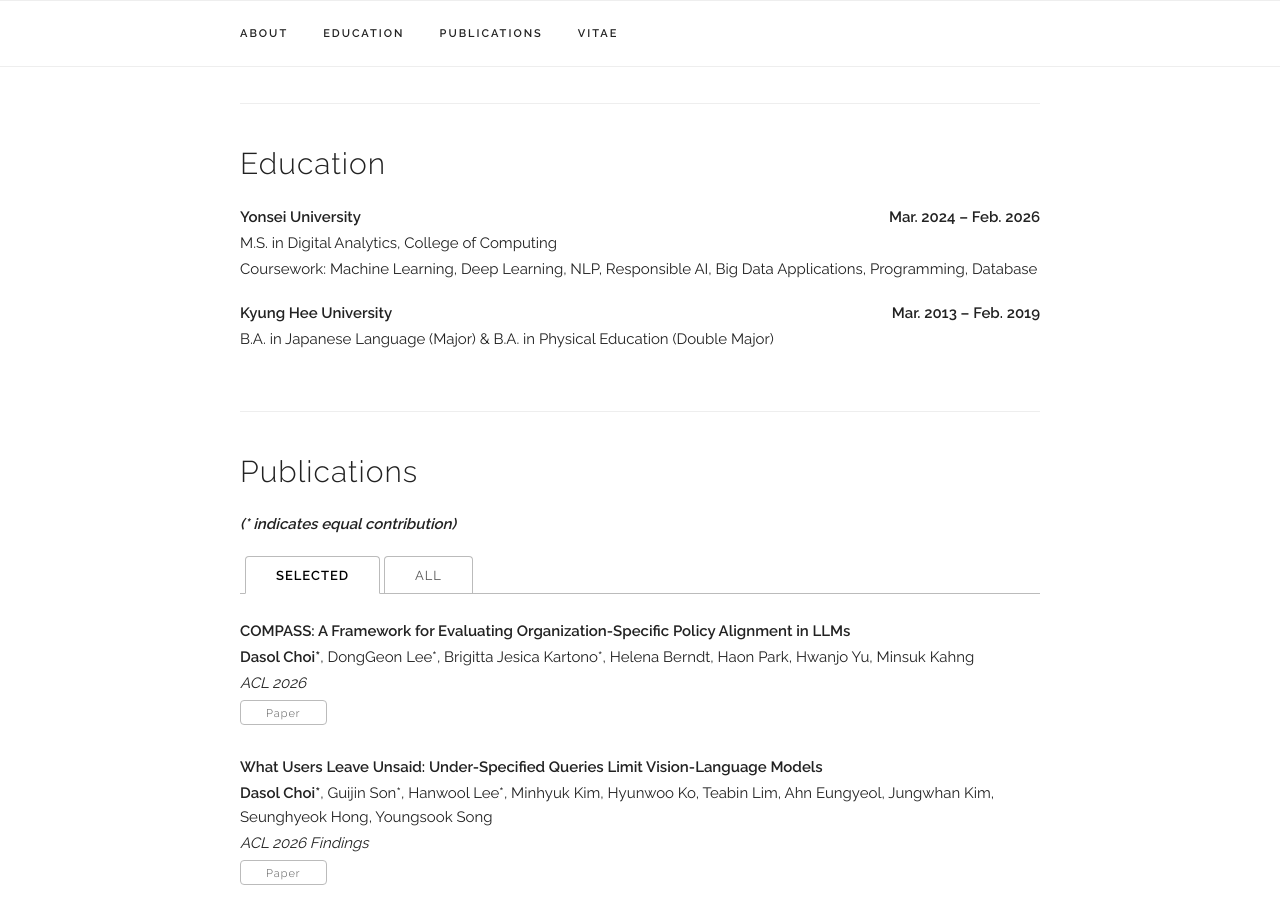
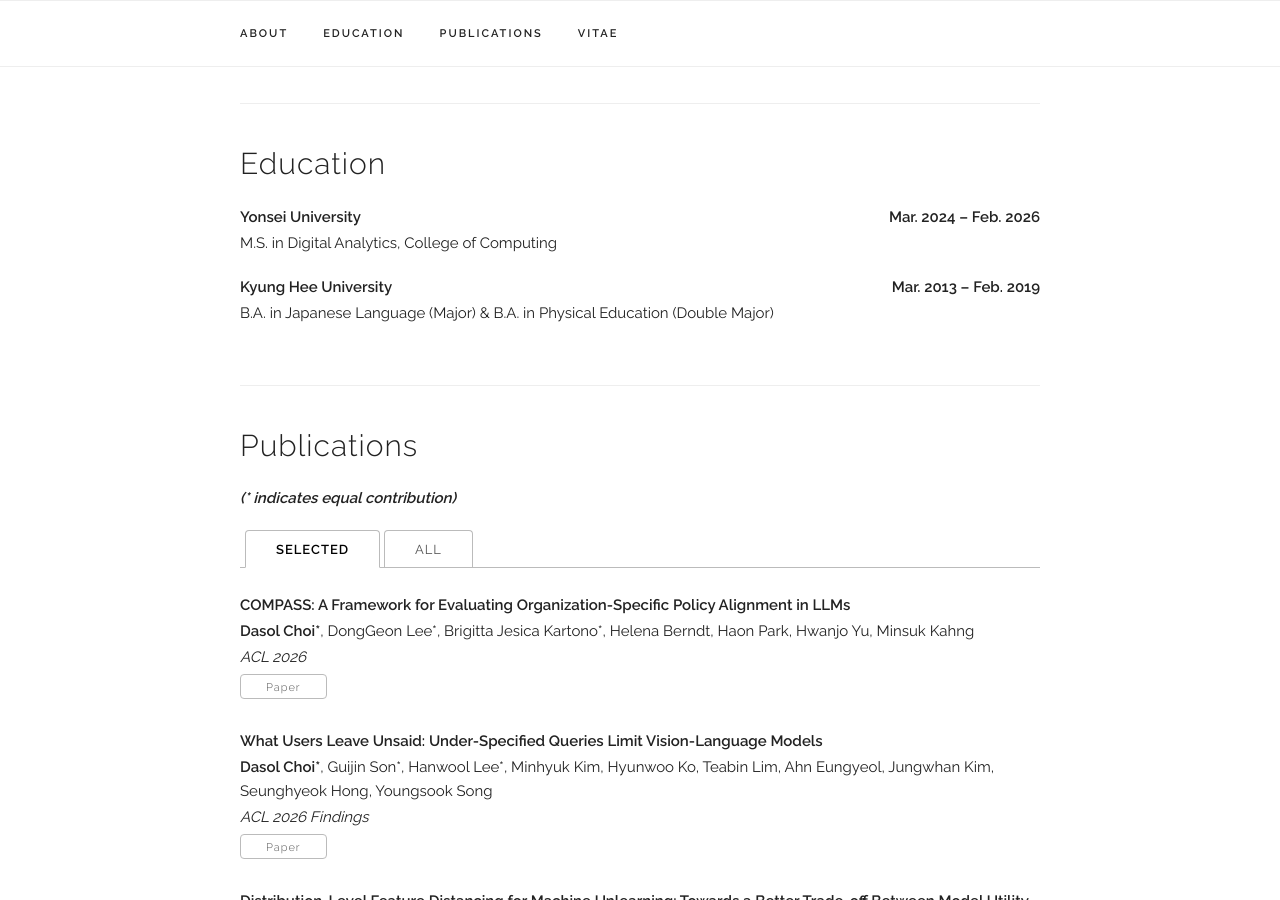
Before and after one commit to Dasol-Choi/dasol-choi.github.io, a Jekyll site: the page built from index.html, in a window 1280 px wide and 900 px high, scrolled down 1311 px. Built offline with Jekyll 4.4.1, drawn with Linux system fonts in a browser that asks for light colours; some web fonts are replaced.

Commit message:
Update index.html

```diff
--- a/index.html
+++ b/index.html
@@ -68,7 +68,6 @@
   <div class="paper">
     <p class="title"><b>Yonsei University<b style="float:right;">Mar. 2024 – Feb. 2026</b></b></p>
     <p>M.S. in Digital Analytics, College of Computing</p>
-    <p>Coursework: Machine Learning, Deep Learning, NLP, Responsible AI, Big Data Applications, Programming, Database</p>
   </div>
 
   <div class="paper">
```
